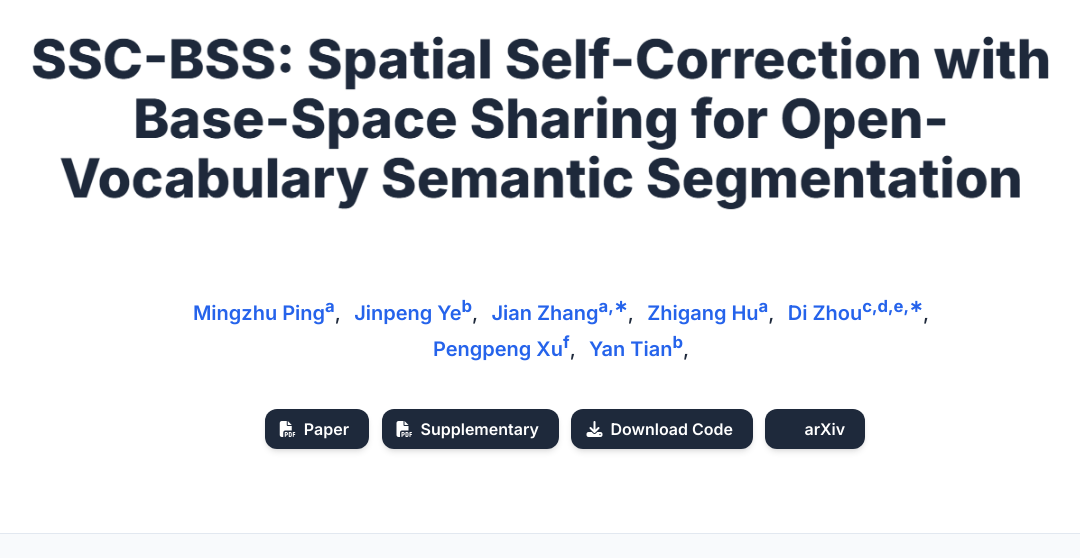
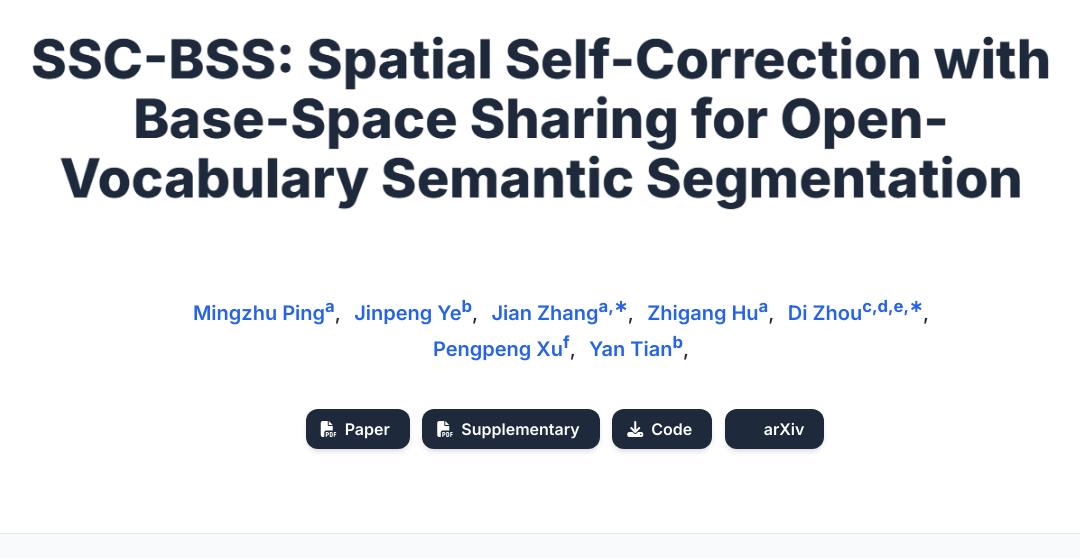
Before and after one commit to YJP-CV/SSC-BSS-OVSS, a plain HTML site: page index.html in a window 1280 px wide. Shown: the top 558 px of the page, without its empty margins (75-1155 px from the left). Drawn offline with nearby package versions, Linux system fonts and the light colour scheme; a script that the page names is missing; some icons are missing.

Commit message:
Update index.html

```diff
--- a/index.html
+++ b/index.html
@@ -268,7 +268,7 @@ Sharing for Open-Vocabulary Semantic Segmentation</title>
                       <span class="icon">
                         <i class="fas fa-download" aria-hidden="true"></i>
                       </span>
-                      <span>Download Code</span>
+                      <span>Code</span>
                     </a>
                   </span>
 
```
